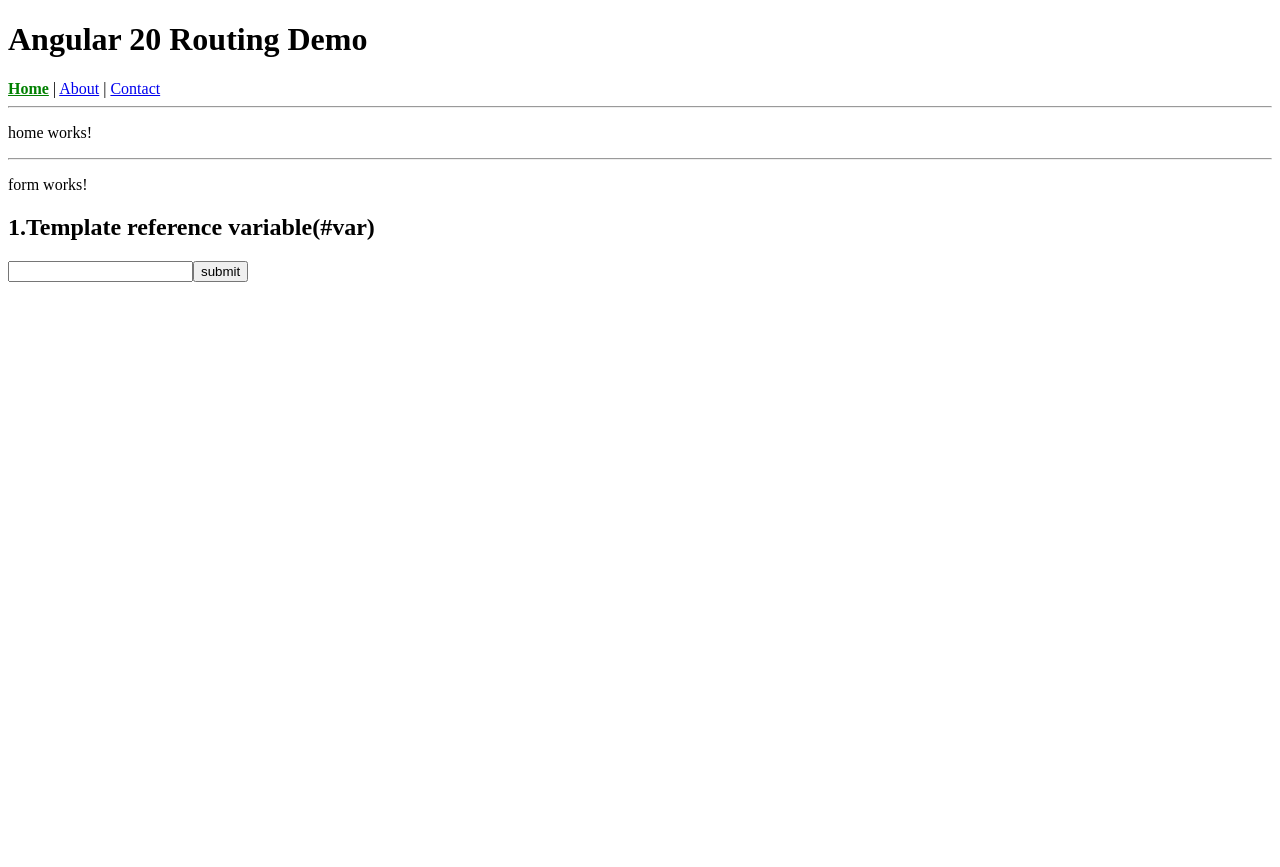
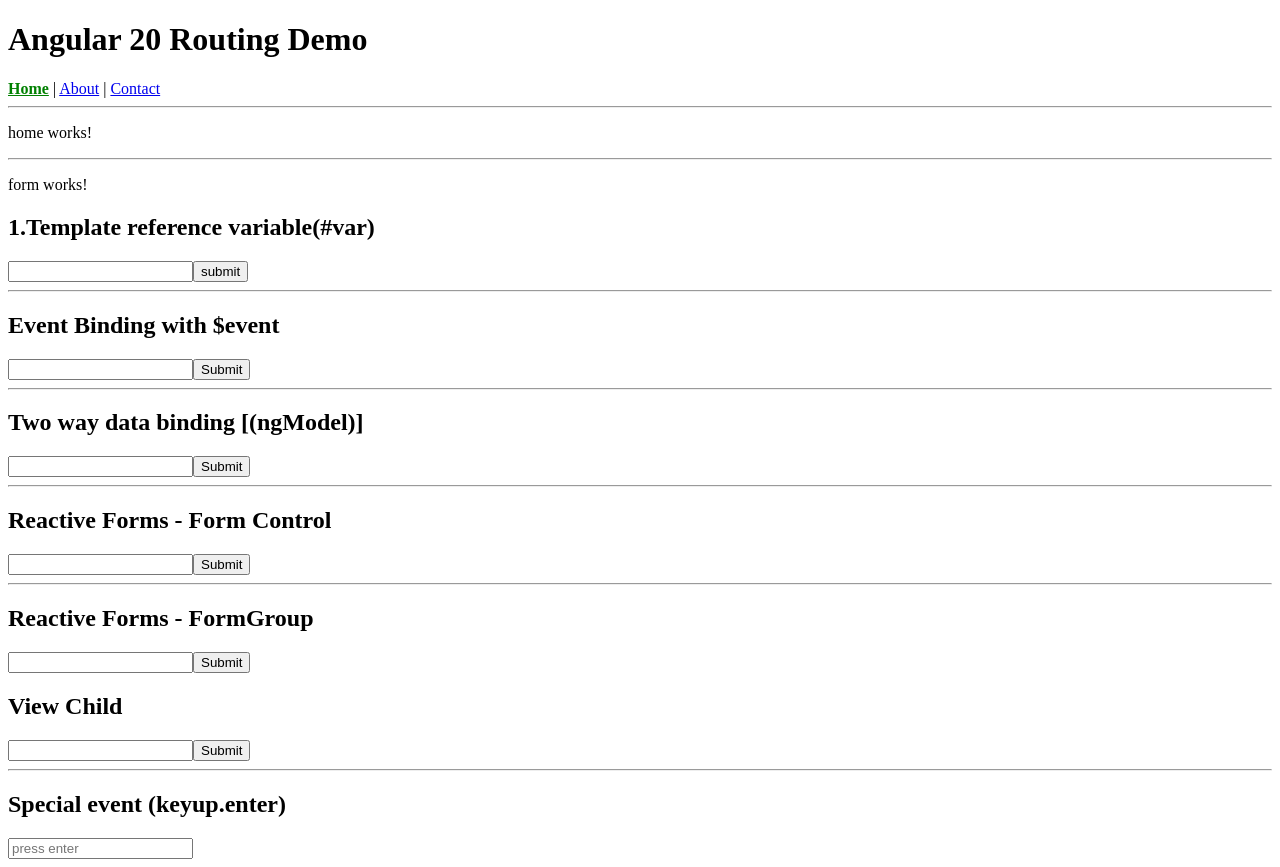
Before and after one commit to GowthamPeriyasamyDeveloper/angular-projects, an Angular app in the folder angular20-routing-demo/: page / in a window 1280 px wide. Before the commit the page ends 800 px from the top, so only its background shows below. Built offline with nearby package versions, Linux system fonts and the light colour scheme.

Commit message:
ng input form changes

```diff
--- a/angular20-routing-demo/src/app/form/form.html
+++ b/angular20-routing-demo/src/app/form/form.html
@@ -5,3 +5,39 @@
 <input type="text" #userInput>
 
 <button (click)="logValue(userInput.value)">submit</button>
+
+<hr>
+<h2>Event Binding with $event</h2>
+
+<input type="text" (input)="onInput($event)">
+
+<button (click) = "onSubmitEvent()">Submit</button>
+
+
+<hr>
+<h2>Two way data binding [(ngModel)]</h2>
+<input type="text" [(ngModel)]="userName">
+<button (click)="onSubmitNgModel()">Submit</button>
+
+<hr>
+<h2>Reactive Forms - Form Control</h2>
+<input type="text" [formControl]="nameControl">
+<button (click) = "onSubmitFormControl()">Submit</button>
+
+<hr>
+
+<h2>Reactive Forms - FormGroup</h2>
+<form [formGroup]="form" (ngSubmit)="onSubmitFormGroup()">
+  <input type="text" formControlName="name">
+  <button type="submit">Submit</button>
+</form>
+
+<h2>View Child</h2>
+<input type="text" #viewChildInput>
+<button type="submit"  (click)="onSubmitViewChild()">Submit</button>
+
+<hr>
+
+<h2>Special event (keyup.enter)</h2>
+
+<input type="text" (keyup.enter)="onSubmitEnter($event)" placeholder="press enter">
--- a/angular20-routing-demo/src/app/form/form.ts
+++ b/angular20-routing-demo/src/app/form/form.ts
@@ -1,16 +1,68 @@
-import { Component } from '@angular/core';
+import {Component, ElementRef, ViewChild} from '@angular/core';
+import {FormBuilder, FormControl, FormGroup, FormsModule, ReactiveFormsModule} from '@angular/forms';
 
 @Component({
   selector: 'app-form',
-  imports: [],
+  imports: [
+    FormsModule,
+    ReactiveFormsModule
+  ],
   templateUrl: './form.html',
   styleUrl: './form.css'
 })
 export class Form {
 
+  inputValue:string='';
+
+  userName:string = '';
+
+  nameControl = new FormControl(''); // reactive form control
+
+  form:FormGroup;
+
+  @ViewChild('viewChildInput') inputRef!: ElementRef;
+
+  constructor(private fb:FormBuilder)
+  {
+    this.form = this.fb.group({
+      name:['']
+    });
+  }
 
   logValue(value:string)
   {
     console.log('Template Ref Value:',value );
   }
+
+  onInput(event: Event)
+  {
+    this.inputValue= (event.target as HTMLInputElement).value;
+  }
+
+  onSubmitEvent()
+  {
+    console.log('Event Binding Value:', this.inputValue);
+  }
+
+  onSubmitNgModel() {
+    console.log('ngModel Value:', this.userName);
+  }
+
+  onSubmitFormControl()
+  {
+    console.log("FormControl Value:",this.nameControl.value);
+  }
+
+  onSubmitFormGroup() {
+    console.log('From Group Value:', this.form.value.name);
+  }
+
+  onSubmitViewChild() {
+
+    console.log('ViewChild Value:',this.inputRef.nativeElement.value);
+  }
+
+  onSubmitEnter(data: Event) {
+    console.log('Enter Pressed Value:', (data.target as HTMLInputElement).value);
+  }
 }
```
